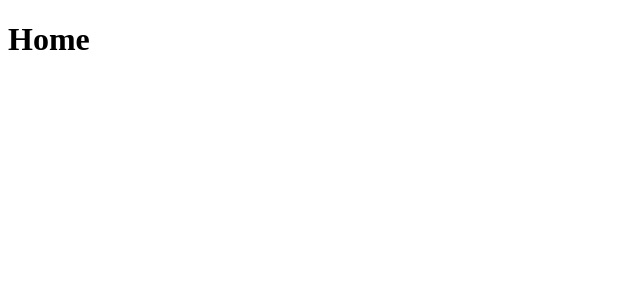
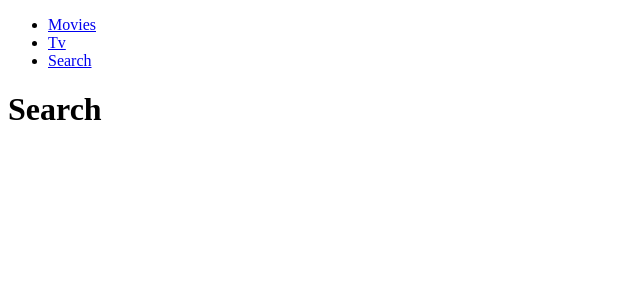
Before and after one commit to js0505/netflix_clone, a React (Create React App) app: page /search in a window 1280 px wide. Before the commit this address led to /. Shown: the top 300 px of the page, without its empty margins (0-640 px from the left). Built offline with nearby package versions, Linux system fonts and the light colour scheme.

Commit message:
React Router #2

```diff
--- a/src/App.js
+++ b/src/App.js
@@ -1,9 +1,11 @@
 import React from 'react';
 import ScreenRouter from './Componants/ScreenRouter';
+
 
 const App = () => {
   return (
     <div>
+
       <ScreenRouter />
     </div>
   );
--- /dev/null
+++ b/src/Componants/Header.js
@@ -0,0 +1,22 @@
+import React from 'react';
+import { Link } from 'react-router-dom'
+
+const Header = () => {
+    return (
+        <header>
+            <ul>
+                <li>
+                    <Link to="/">Movies</Link>
+                </li>
+                <li>
+                    <Link to="/tv">Tv</Link>
+                </li>
+                <li>
+                    <Link to="/search">Search</Link>
+                </li>
+            </ul>
+        </header>
+    );
+};
+
+export default Header;
--- a/src/Componants/ScreenRouter.js
+++ b/src/Componants/ScreenRouter.js
@@ -1,20 +1,23 @@
 import React from 'react';
-import { BrowserRouter as Router, Route, Redirect } from 'react-router-dom'
+import { BrowserRouter as Router, Route, Redirect, Switch } from 'react-router-dom'
 
 import Home from '../Routes/Home';
 import Tv from '../Routes/Tv';
 import Search from '../Routes/Search';
-
+import Header from './Header';
 
 
 const ScreenRouter = () => {
     return (
         <Router>
+            <Header />
             <>
-                <Route path='/' exact component={Home} />
-                <Route path='/tv' exact component={Tv} />
-                <Route path='/search' exact component={Search} />
-                <Redirect from={'*'} to={"/"} />
+                <Switch>
+                    <Route path='/' exact component={Home} />
+                    <Route path='/tv' exact component={Tv} />
+                    <Route path='/search' exact component={Search} />
+                    <Redirect from={'*'} to={"/"} />
+                </Switch>
             </>
         </Router>
     );
```
